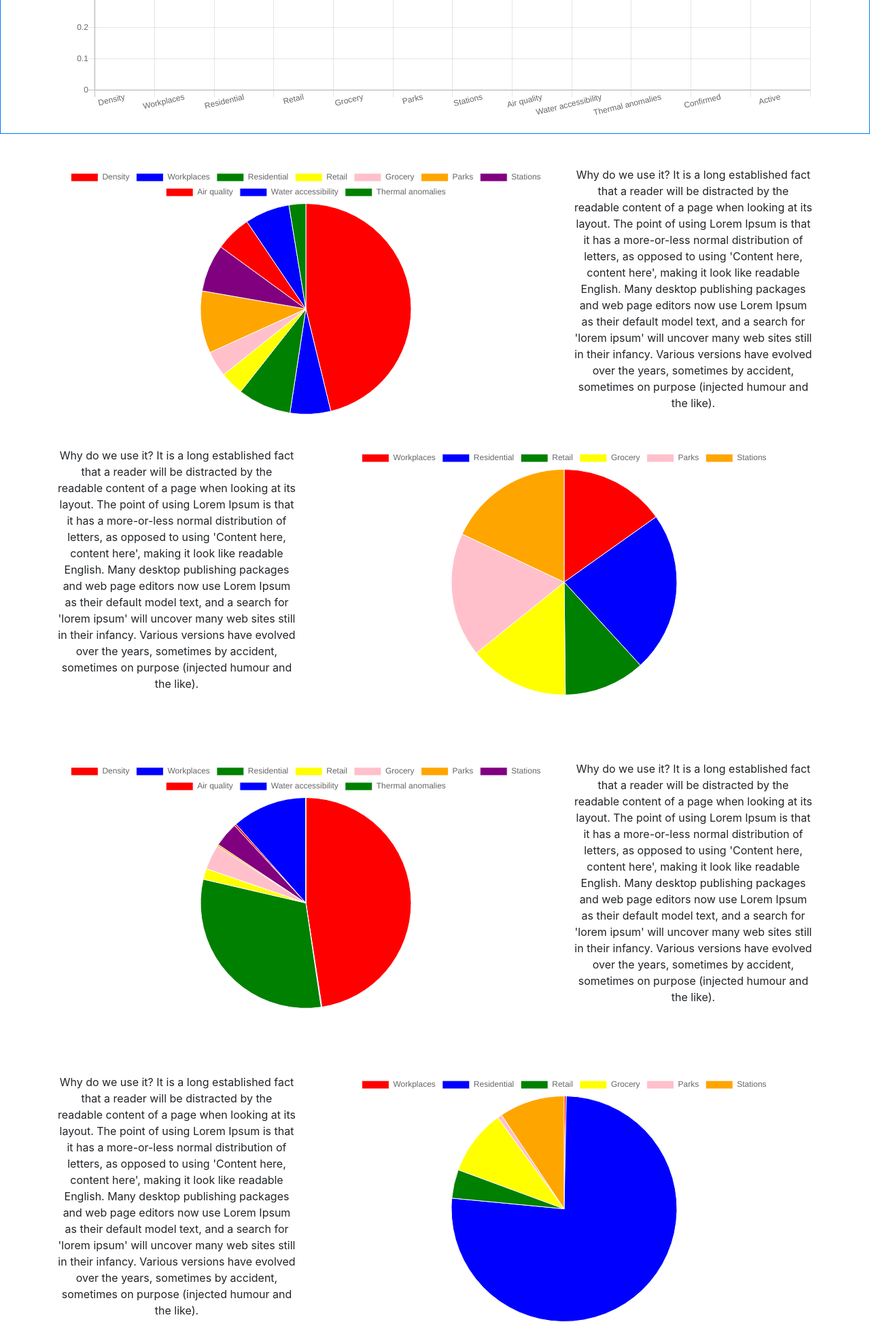
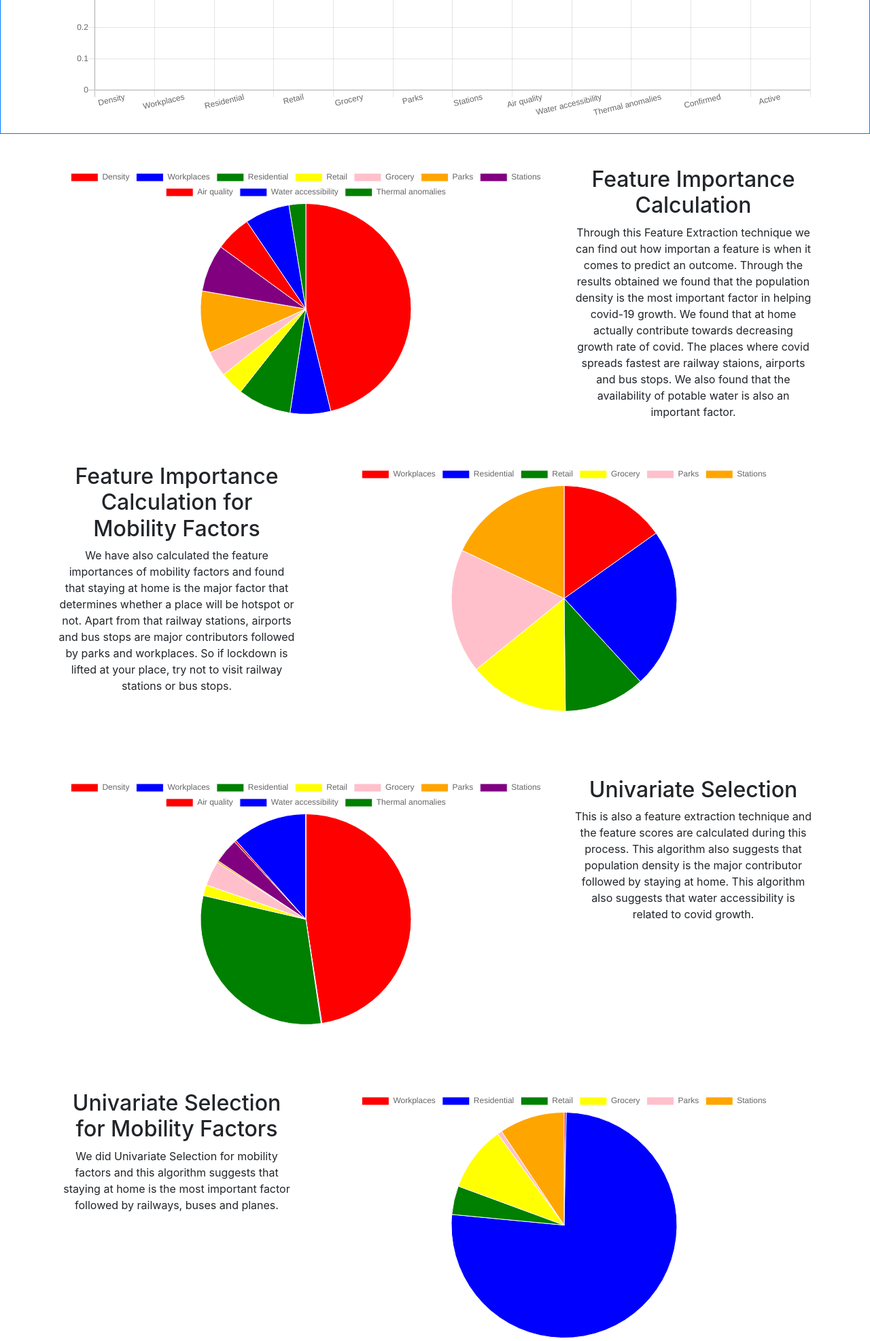
Before and after one commit to praveenkr3187/BPPIMTCovidResponse, a Flask app: page /district in a window 1280 px wide. Shown: the part 716-2689 px from the top of the page at 68% size. Run offline with Flask 2, Linux system fonts and the light colour scheme; data that the repository does not hold is empty; some libraries are stand-ins or nearby versions.

Commit message:
version 1.0

```diff
--- a/app.py
+++ b/app.py
@@ -21,6 +21,10 @@ def index():
 @app.route('/contact')
 def contact():
     return render_template('contacts.html')
+
+@app.route('/analysis')
+def analysis():
+    return render_template('analysis.html')
 
 @app.route('/favicon.ico')
 def favicon():
--- a/templates/contacts.html
+++ b/templates/contacts.html
@@ -17,8 +17,8 @@
                 <div class="line"></div>
             </div>
             <ul class="navlinks">
-                <li><a href="/home">Home</a></li>
-                <li><a href="/home#about">About</a></li>
+                <li><a href="/">Home</a></li>
+                <li><a href="/#about">About</a></li>
                 <li><a href="/contact">Contact</a></li>
                 <li><a href="/analysis">Analysis</a></li>
             </ul>
@@ -53,6 +53,6 @@
 
 
      </body>
-     <script type="text/javascript"  src="app.js" charset="utf-8"></script>
+     <script type="text/javascript"  src="{{ url_for('static', filename='app.js') }}" charset="utf-8"></script>
 
  </html>
--- a/templates/district.html
+++ b/templates/district.html
@@ -4,8 +4,6 @@
 
 {% endblock %}
 {% block body %}
-
-
 
 <section class="container text-center py-5">
   <form action="/district" method="POST">
@@ -36,8 +34,10 @@
         <canvas id="a" ></canvas>
       </div>
       <div class="col-sm-4">
-        Why do we use it?
-It is a long established fact that a reader will be distracted by the readable content of a page when looking at its layout. The point of using Lorem Ipsum is that it has a more-or-less normal distribution of letters, as opposed to using 'Content here, content here', making it look like readable English. Many desktop publishing packages and web page editors now use Lorem Ipsum as their default model text, and a search for 'lorem ipsum' will uncover many web sites still in their infancy. Various versions have evolved over the years, sometimes by accident, sometimes on purpose (injected humour and the like).
+        <h2>Feature Importance Calculation</h2>
+        <p>
+          Through this Feature Extraction technique we can find out how importan a feature is when it comes to predict an outcome. Through the results obtained we found that the population density is the most important factor in helping covid-19 growth. We found that at home actually contribute towards decreasing growth rate of covid. The places where covid spreads fastest are railway staions, airports and bus stops. We also found that the availability of potable water is also an important factor.
+        </p>
       </div>
     </div>
   </div>
@@ -45,8 +45,10 @@ It is a long established fact that a reader will be distracted by the readable c
   <div class="container text-center py-5">
     <div class="row">
       <div class="col-sm-4">
-       Why do we use it?
-It is a long established fact that a reader will be distracted by the readable content of a page when looking at its layout. The point of using Lorem Ipsum is that it has a more-or-less normal distribution of letters, as opposed to using 'Content here, content here', making it look like readable English. Many desktop publishing packages and web page editors now use Lorem Ipsum as their default model text, and a search for 'lorem ipsum' will uncover many web sites still in their infancy. Various versions have evolved over the years, sometimes by accident, sometimes on purpose (injected humour and the like).
+        <h2>Feature Importance Calculation for Mobility Factors</h2>
+        <p>
+          We have also calculated the feature importances of mobility factors and found that staying at home is the major factor that determines whether a place will be hotspot or not. Apart from that railway stations, airports and bus stops are major contributors followed by parks and workplaces. So if lockdown is lifted at your place, try not to visit railway stations or bus stops.
+        </p>
       </div>
       <div class="col-sm-8">
         <canvas id="b" ></canvas>
@@ -60,16 +62,20 @@ It is a long established fact that a reader will be distracted by the readable c
         <canvas id="c" ></canvas>
       </div>
       <div class="col-sm-4">
-       Why do we use it?
-It is a long established fact that a reader will be distracted by the readable content of a page when looking at its layout. The point of using Lorem Ipsum is that it has a more-or-less normal distribution of letters, as opposed to using 'Content here, content here', making it look like readable English. Many desktop publishing packages and web page editors now use Lorem Ipsum as their default model text, and a search for 'lorem ipsum' will uncover many web sites still in their infancy. Various versions have evolved over the years, sometimes by accident, sometimes on purpose (injected humour and the like).
+       <h2>Univariate Selection</h2>
+       <p>
+         This is also a feature extraction technique and the feature scores are calculated during this process. This algorithm also suggests that population density is the major contributor followed by staying at home. This algorithm also suggests that water accessibility is related to covid growth.
+       </p>
       </div>
     </div>
   </div>
   <div class="container text-center py-5">
     <div class="row">
       <div class="col-sm-4">
-        Why do we use it?
-It is a long established fact that a reader will be distracted by the readable content of a page when looking at its layout. The point of using Lorem Ipsum is that it has a more-or-less normal distribution of letters, as opposed to using 'Content here, content here', making it look like readable English. Many desktop publishing packages and web page editors now use Lorem Ipsum as their default model text, and a search for 'lorem ipsum' will uncover many web sites still in their infancy. Various versions have evolved over the years, sometimes by accident, sometimes on purpose (injected humour and the like).
+        <h2>Univariate Selection for Mobility Factors</h2>
+        <p>
+          We did Univariate Selection for mobility factors and this algorithm suggests that staying at home is the most important factor followed by railways, buses and planes.
+        </p>
       </div>
       <div class="col-sm-8">
         <canvas id="d" ></canvas>
--- a/templates/index.html
+++ b/templates/index.html
@@ -3,7 +3,7 @@
 <head>
     <meta charset="UTF-8">
     <meta name="viewport" content="width=device-width, initial-scale=1.0">
-    <title>Document</title>
+    <title>BPPIMT Covid Response</title>
     <link rel="stylesheet" href="{{ url_for('static', filename='style.css') }}" >
 </head>
 <body>
@@ -41,6 +41,6 @@
         </iframe>
     </section>
 </body>
-<script type="text/javascript"  src="app.js" charset="utf-8"></script>
+<script type="text/javascript"  src="{{ url_for('static', filename='app.js') }}" charset="utf-8"></script>
 
 </html>
```
Also changed, not shown: static/analysisstyle.css (renamed from Site/analasysStyle.css, +2 -10 lines), templates/analysis.html (added, +44 -0 lines), static/app.js (renamed from Site/app.js).
